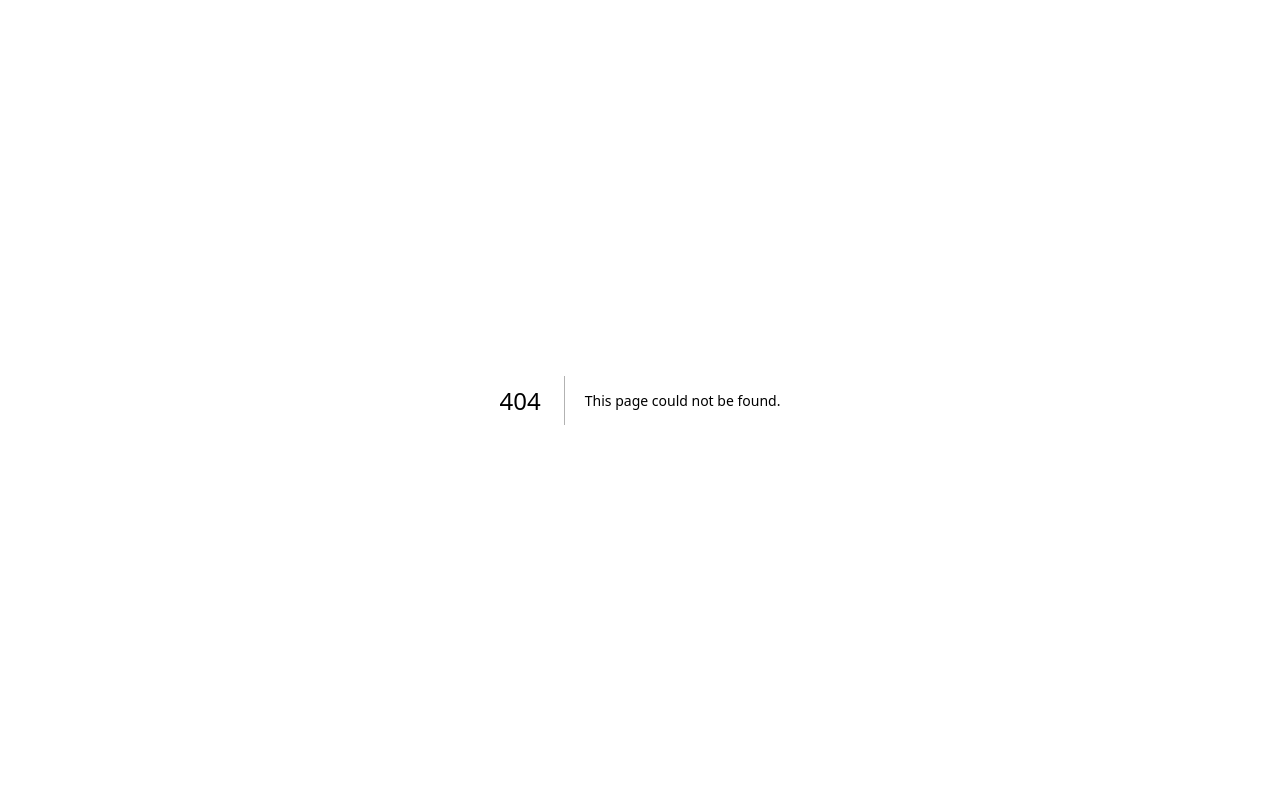
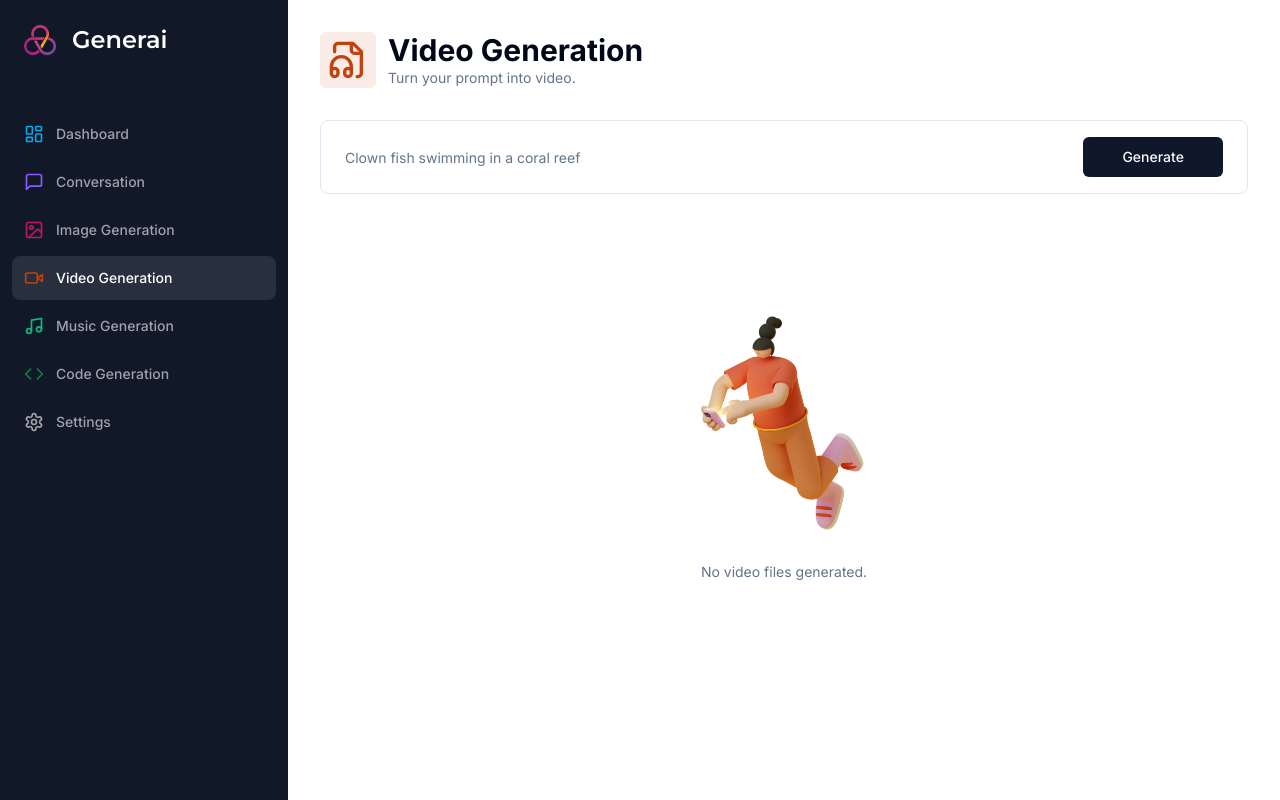
Before and after one commit to massu-159/Generai, a Next.js app: page /video in a window 1280 px wide. Before the commit this address had no page. Built offline with nearby package versions, Linux system fonts and the light colour scheme.

Commit message:
動画生成を追加

```diff
--- /dev/null
+++ b/app/(dashboard)/(routes)/video/constants.ts
@@ -0,0 +1,7 @@
+import * as z from "zod";
+
+export const formSchema = z.object({
+  prompt: z.string().min(1, {
+    message: "Prompt is required.",
+  }),
+});
--- /dev/null
+++ b/app/(dashboard)/(routes)/video/page.tsx
@@ -0,0 +1,117 @@
+"use client";
+
+import * as z from "zod";
+import axios from "axios";
+import { useState } from "react";
+import { zodResolver } from "@hookform/resolvers/zod";
+import { useForm } from "react-hook-form";
+import { toast } from "react-hot-toast";
+import { FileAudio } from "lucide-react";
+import { useRouter } from "next/navigation";
+
+import { Heading } from "@/components/heading";
+import { Button } from "@/components/ui/button";
+import { Input } from "@/components/ui/input";
+import { Form, FormControl, FormField, FormItem } from "@/components/ui/form";
+import { Loader } from "@/components/loader";
+import { Empty } from "@/components/empty";
+// import { useProModal } from "@/hooks/use-pro-modal";
+
+import { formSchema } from "./constants";
+
+const VideoPage = () => {
+  const router = useRouter();
+  // const proModal = useProModal();
+  const [video, setVideo] = useState<string>();
+
+  const form = useForm<z.infer<typeof formSchema>>({
+    resolver: zodResolver(formSchema),
+    defaultValues: {
+      prompt: "",
+    },
+  });
+
+  const isLoading = form.formState.isSubmitting;
+
+  const onSubmit = async (values: z.infer<typeof formSchema>) => {
+    try {
+      setVideo(undefined);
+
+      const response = await axios.post("/api/video", values);
+
+      setVideo(response.data[0]);
+      form.reset();
+    } catch (error: any) {
+      if (error?.response?.status === 403) {
+        // proModal.onOpen();
+      } else {
+        toast.error("Something went wrong.");
+      }
+    } finally {
+      router.refresh();
+    }
+  };
+
+  return (
+    <div>
+      <Heading
+        title='Video Generation'
+        description='Turn your prompt into video.'
+        icon={FileAudio}
+        iconColor='text-orange-700'
+        bgColor='bg-orange-700/10'
+      />
+      <div className='px-4 lg:px-8'>
+        <Form {...form}>
+          <form
+            onSubmit={form.handleSubmit(onSubmit)}
+            className='
+              rounded-lg
+              border
+              w-full
+              p-4
+              px-3
+              md:px-6
+              focus-within:shadow-sm
+              grid
+              grid-cols-12
+              gap-2
+            '
+          >
+            <FormField
+              name='prompt'
+              render={({ field }) => (
+                <FormItem className='col-span-12 lg:col-span-10'>
+                  <FormControl className='m-0 p-0'>
+                    <Input
+                      className='border-0 outline-none focus-visible:ring-0 focus-visible:ring-transparent'
+                      disabled={isLoading}
+                      placeholder='Clown fish swimming in a coral reef'
+                      {...field}
+                    />
+                  </FormControl>
+                </FormItem>
+              )}
+            />
+            <Button className='col-span-12 lg:col-span-2 w-full' type='submit' disabled={isLoading} size='icon'>
+              Generate
+            </Button>
+          </form>
+        </Form>
+        {isLoading && (
+          <div className='p-20'>
+            <Loader />
+          </div>
+        )}
+        {!video && !isLoading && <Empty label='No video files generated.' />}
+        {video && (
+          <video controls className='w-full aspect-video mt-8 rounded-lg border bg-black'>
+            <source src={video} />
+          </video>
+        )}
+      </div>
+    </div>
+  );
+};
+
+export default VideoPage;
--- /dev/null
+++ b/app/api/video/route.ts
@@ -0,0 +1,51 @@
+import Replicate from "replicate";
+import { auth } from "@clerk/nextjs";
+import { NextResponse } from "next/server";
+
+import { incrementApiLimit, checkApiLimit } from "@/lib/api-limit";
+import { checkSubscription } from "@/lib/subscription";
+
+const replicate = new Replicate({
+  auth: process.env.REPLICATE_API_TOKEN!,
+});
+
+export async function POST(req: Request) {
+  try {
+    const { userId } = auth();
+    const body = await req.json();
+    const { prompt } = body;
+
+    if (!userId) {
+      return new NextResponse("Unauthorized", { status: 401 });
+    }
+
+    if (!prompt) {
+      return new NextResponse("Prompt is required", { status: 400 });
+    }
+
+    // const freeTrial = await checkApiLimit();
+    // const isPro = await checkSubscription();
+
+    // if (!freeTrial && !isPro) {
+    //   return new NextResponse("Free trial has expired. Please upgrade to pro.", { status: 403 });
+    // }
+
+    const response = await replicate.run(
+      "anotherjesse/zeroscope-v2-xl:71996d331e8ede8ef7bd76eba9fae076d31792e4ddf4ad057779b443d6aea62f",
+      {
+        input: {
+          prompt,
+        },
+      }
+    );
+
+    // if (!isPro) {
+    //   await incrementApiLimit();
+    // }
+
+    return NextResponse.json(response);
+  } catch (error) {
+    console.log("[VIDEO_ERROR]", error);
+    return new NextResponse("Internal Error", { status: 500 });
+  }
+}
--- a/package.json
+++ b/package.json
@@ -27,6 +27,7 @@
     "react-hook-form": "^7.50.0",
     "react-hot-toast": "^2.4.1",
     "react-markdown": "^9.0.1",
+    "replicate": "^0.25.2",
     "tailwind-merge": "^2.2.1",
     "tailwindcss-animate": "^1.0.7",
     "zod": "^3.22.4"
@@ -39,6 +40,7 @@
     "eslint": "^8",
     "eslint-config-next": "14.1.0",
     "postcss": "^8",
+    "prisma": "^5.9.1",
     "tailwindcss": "^3.3.0",
     "typescript": "^5"
   }
```
Also changed, not shown: 1 other file (tests, documents, lock files or other folders).
